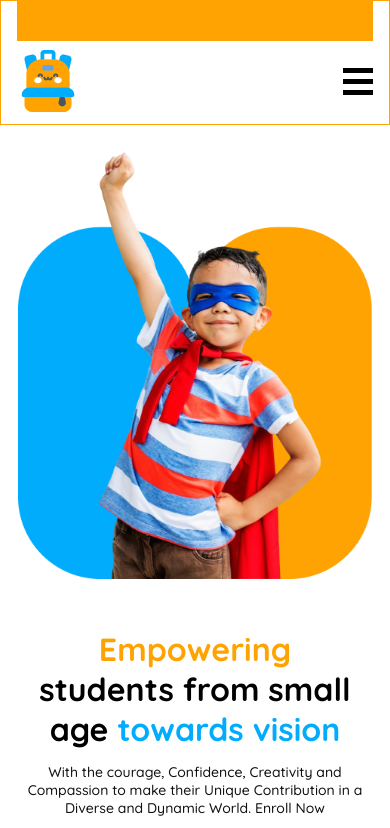
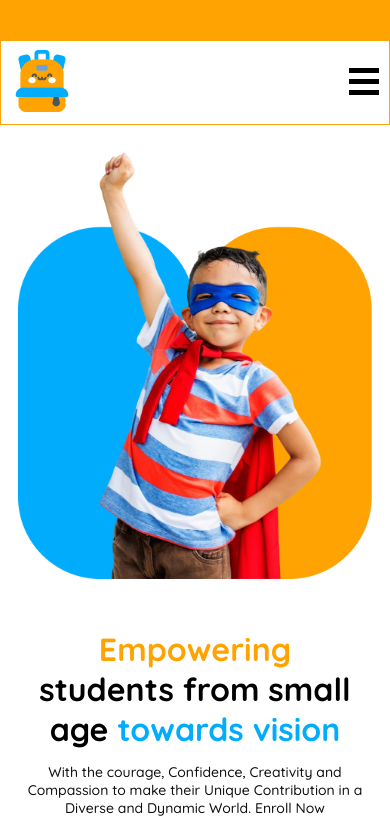
Before and after one commit to Redwanul-Hoque-Chy/PH-Assignment-2, a plain HTML site: page index.html in a window 390 px wide. Shown: the top 828 px of the page. Drawn offline with Linux system fonts and the light colour scheme.

Commit message:
style updated

```diff
--- a/styles/styles.css
+++ b/styles/styles.css
@@ -58,6 +58,8 @@ body{
     border: 1px solid var(--orange);
 }
 
+
+/* header */
 header{
     max-width: 1160px;
     padding: 0px 0px 20px;
@@ -78,6 +80,8 @@ marquee{
     font-weight: 900;
 }
 
+
+/* nav */
 nav{
     display: flex;
     justify-content: space-between;
@@ -131,6 +135,7 @@ nav{
     margin: 6px 0;
 }
 
+/* banner */
 .banner{
     max-width: 1160px;
     margin: 0px auto;
@@ -157,6 +162,7 @@ nav{
     max-width:470px;
 }
 
+/* school level */
 .school-level{
     padding: 60px 0px;
     background-image: url('../assets/bg.png');
@@ -259,6 +265,7 @@ nav{
     border: 1px solid var(--orange);
 }
 
+/* stories */
 .stories{
     padding: 60px 0px;
     background-image:url('../assets/bg.png'),linear-gradient(to bottom,rgba(254, 163, 1, 0.0) 0%,rgba(254, 163, 1, 0.3) 70%,rgba(254, 163, 1, .3) 100%);
@@ -399,6 +406,8 @@ nav{
     margin: 20px 20px;
 }
 
+/* footer */
+
 footer{
     background-color: #01ACFD;
     max-width: 100%;
@@ -486,13 +495,14 @@ footer{
 @media screen and (max-width:600px){
 
     header{
-        padding: 0px 16px 12px;
+        padding: 0px 0px 12px;
         border: 1px solid var(--orange);
     }
 
     nav{
         gap: 0px;
         justify-content: space-between;
+        padding: 0px 10px;
     }
 
     .mobile-menu ul li{
```
